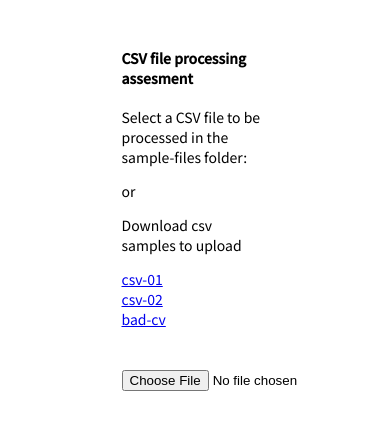
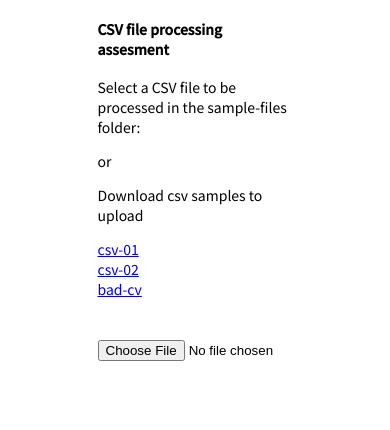
Before and after one commit to acquahsamuel/csv-praser, a plain HTML site: page index.html in a window 390 px wide. Drawn offline with Linux system fonts and the light colour scheme.

Commit message:
css : style.css

```diff
--- a/css/style.css
+++ b/css/style.css
@@ -37,3 +37,11 @@ body {
 .csv-details {
     display: none;
 }
+
+
+
+@media only screen and (max-width: 600px) {
+    body {
+        margin: 0;
+    }
+}
```
